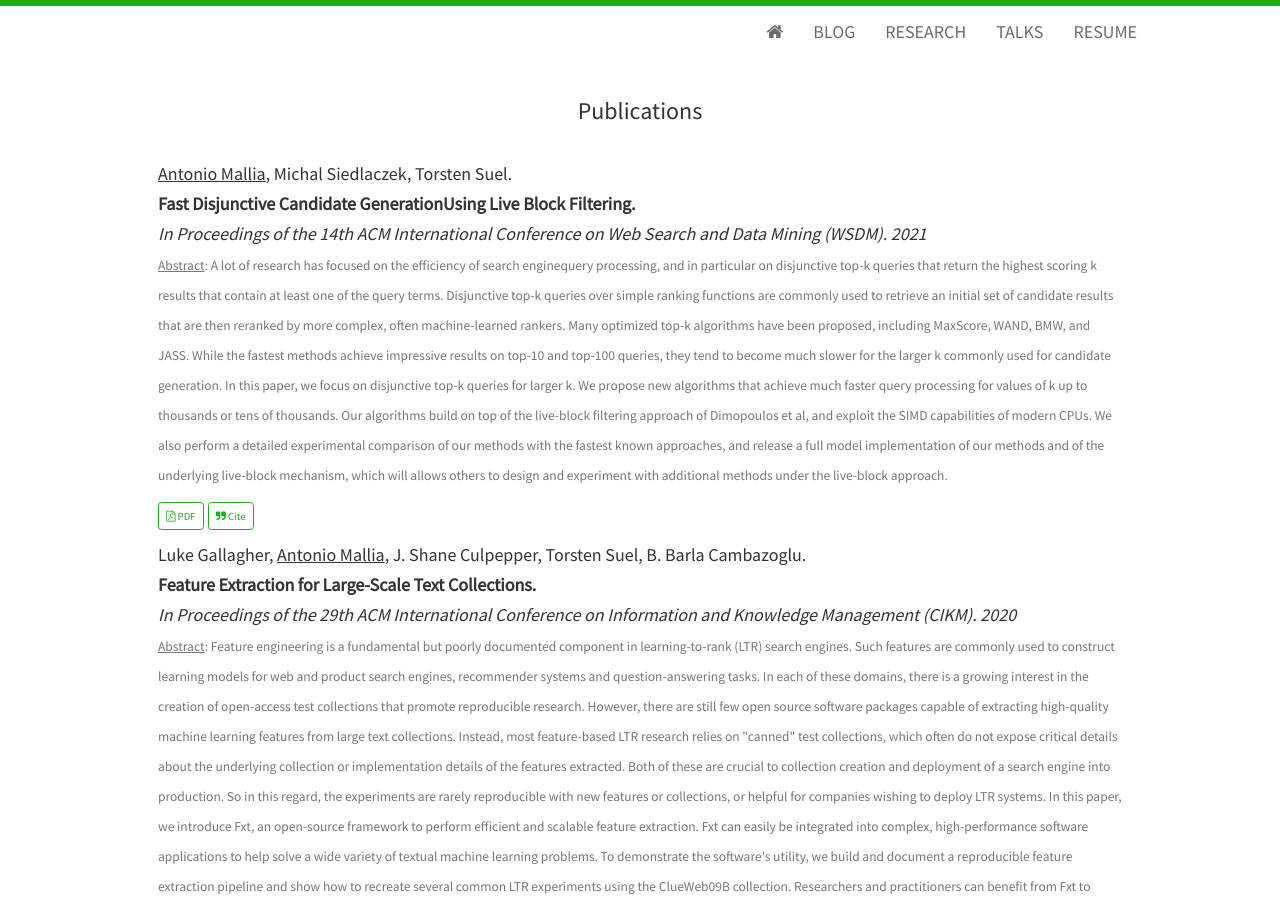
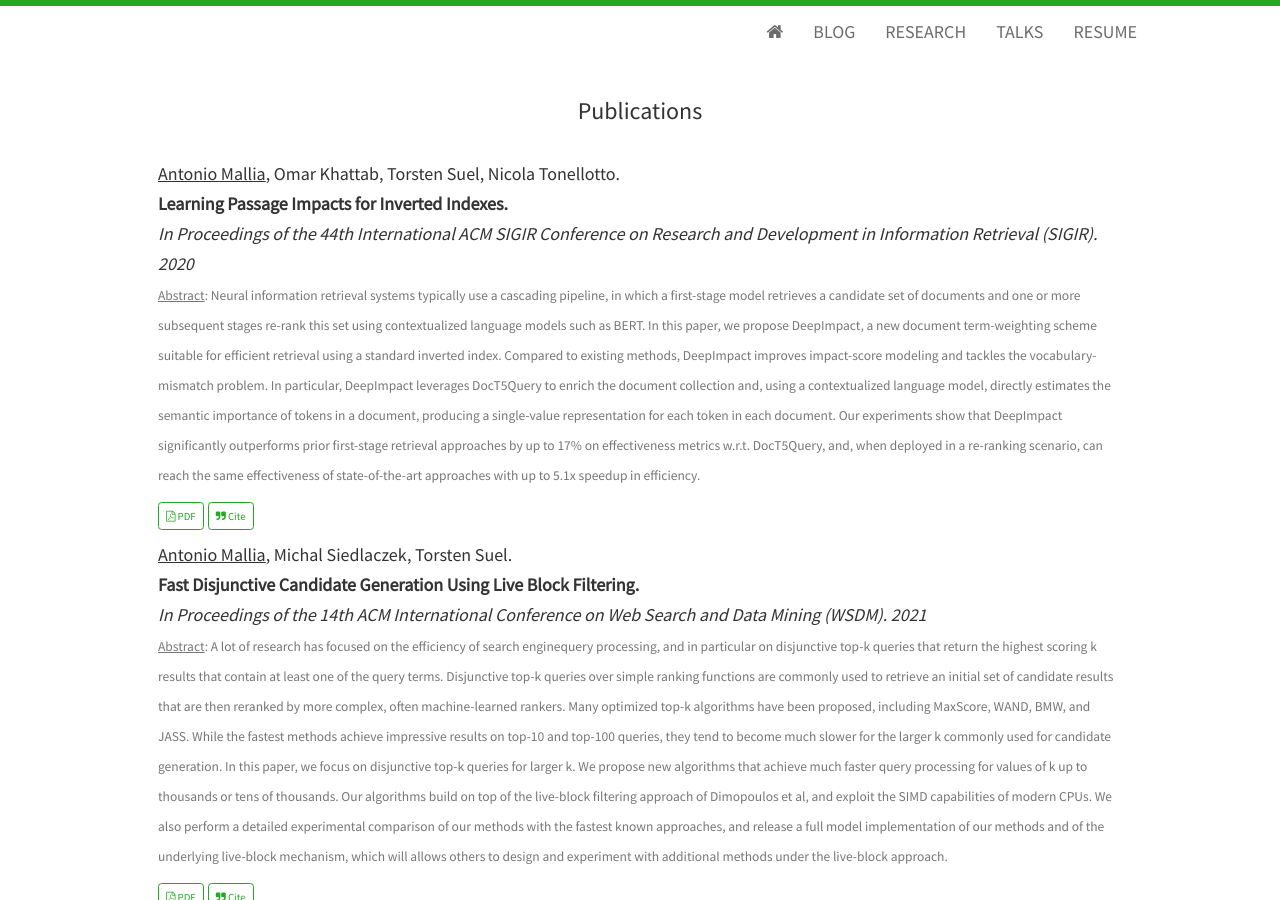
Before and after one commit to amallia/amallia.github.io, a Jekyll site: the page built from research.html, in a window 1280 px wide and 900 px high. Built offline with Jekyll 4.4.1, drawn with Linux system fonts in a browser that asks for light colours; nearby versions of some CDN libraries.

Commit message:
Update research.html

```diff
--- a/research.html
+++ b/research.html
@@ -7,8 +7,17 @@ title: Antonio Mallia's Blog
   <div class="panel panel-default">
     <div class="panel-body">
     <h5>
+            <span class="paper-authors"><u>Antonio Mallia</u>, Omar Khattab, Torsten Suel, Nicola Tonellotto.</span>
+            <span class="paper-title">Learning Passage Impacts for Inverted Indexes.</span>
+            <span class="paper-publisher">In Proceedings of the 44th International ACM SIGIR Conference on Research and Development in Information Retrieval (SIGIR). 2020</span>
+            <p> <small><u>Abstract</u>:
+Neural information retrieval systems typically use a cascading pipeline, in which a first-stage model retrieves a candidate set of documents and one or more subsequent stages re-rank this set using contextualized language models such as BERT. In this paper, we propose DeepImpact, a new document term-weighting scheme suitable for efficient retrieval using a standard inverted index. Compared to existing methods, DeepImpact improves impact-score modeling and tackles the vocabulary-mismatch problem. In particular, DeepImpact leverages DocT5Query to enrich the document collection and, using a contextualized language model, directly estimates the semantic importance of tokens in a document, producing a single-value representation for each token in each document. Our experiments show that DeepImpact significantly outperforms prior first-stage retrieval approaches by up to 17% on effectiveness metrics w.r.t. DocT5Query, and, when deployed in a re-ranking scenario, can reach the same effectiveness of state-of-the-art approaches with up to 5.1x speedup in efficiency.</small></p>
+	    <a class="btn btn-outline-primary btn-sm" href="https://arxiv.org/pdf/2104.12016.pdf" target="_blank" rel="noopener"><i class="fa fa-file-pdf-o" aria-hidden="true"></i> PDF</a>
+            <a class="btn btn-outline-primary btn-sm js-cite-modal" data-filename="/uploads/SIGIR21.bib"><i class="fa fa-quote-right"></i> Cite</a>
+    </h5>
+    <h5>
             <span class="paper-authors"><u>Antonio Mallia</u>, Michal Siedlaczek, Torsten Suel.</span>
-            <span class="paper-title">Fast Disjunctive Candidate GenerationUsing Live Block Filtering.</span>
+            <span class="paper-title">Fast Disjunctive Candidate Generation Using Live Block Filtering.</span>
             <span class="paper-publisher">In Proceedings of the 14th ACM International Conference on Web Search and Data Mining (WSDM). 2021</span>
             <p> <small><u>Abstract</u>:
 A lot of research has focused on the efficiency of search enginequery processing, and in particular on disjunctive top-k queries that return the highest scoring k results that contain at least one of the query terms. Disjunctive top-k queries over simple ranking functions are commonly used to retrieve an initial set of candidate results that are then reranked by more complex, often machine-learned rankers. Many optimized top-k algorithms have been proposed, including MaxScore, WAND, BMW, and JASS. While the fastest methods achieve impressive results on top-10 and top-100 queries, they tend to become much slower for the larger k commonly used for candidate generation. In this paper, we focus on disjunctive top-k queries for larger k. We propose new algorithms that achieve much faster query processing for values of k up to thousands or tens of thousands. Our algorithms build on top of the live-block filtering approach of Dimopoulos et al, and exploit the SIMD capabilities of modern CPUs. We also perform a detailed experimental comparison of our methods with the fastest known approaches, and release a full model implementation of our methods and of the underlying live-block mechanism, which will allows others to design and experiment with additional methods under the live-block approach.</small></p>
```
